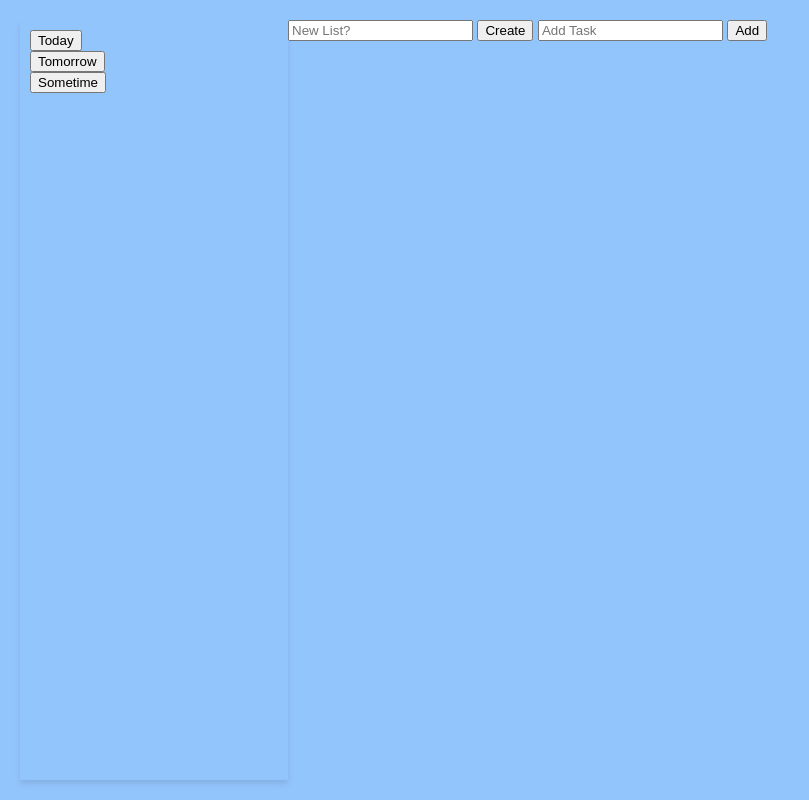
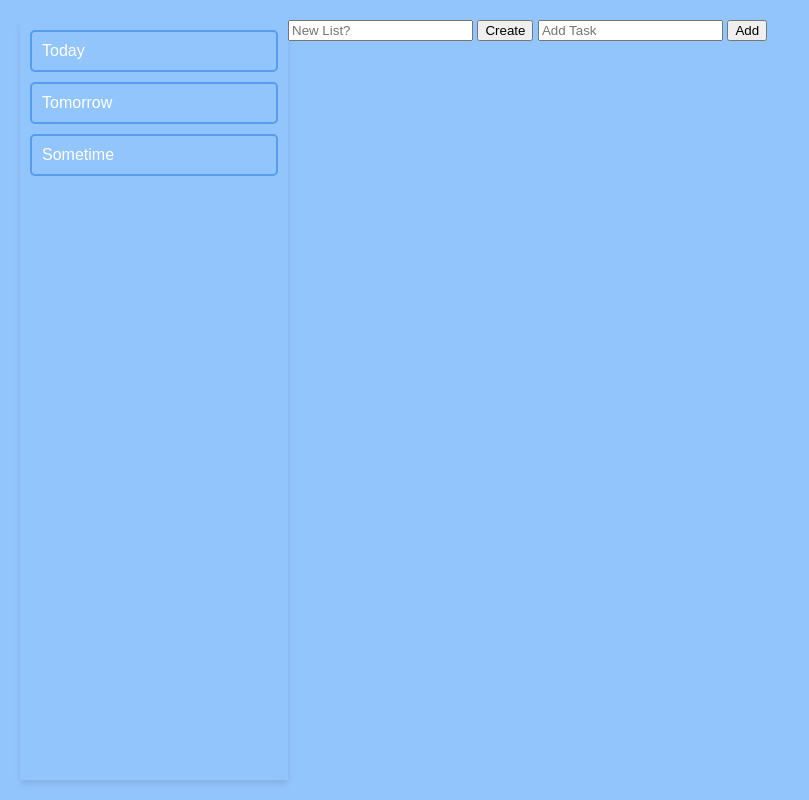
Before and after one commit to hihello-bye/to-do-list, a website built with webpack: page src/template.html in a window 1280 px wide. Shown: the whole page, without its empty margins (0-809 px from the left). Built offline with nearby package versions, Linux system fonts and the light colour scheme.

Commit message:
List button styling

```diff
--- a/src/style.css
+++ b/src/style.css
@@ -22,3 +22,20 @@ body {
     flex-direction: column;
     align-items: flex-start;
   }
+
+  #listContainer button {
+    width: 100%;
+    padding: 10px;
+    margin-bottom: 10px;
+    border: solid 2px #569def;
+    background-color: #93c5fd;
+    border-radius: 5px;
+    color: white;
+    cursor: pointer;
+    font-size: 16px;
+    text-align: left;
+  }
+
+  #listContainer button:hover {
+    background-color: #f9a8d4;
+  }
```
